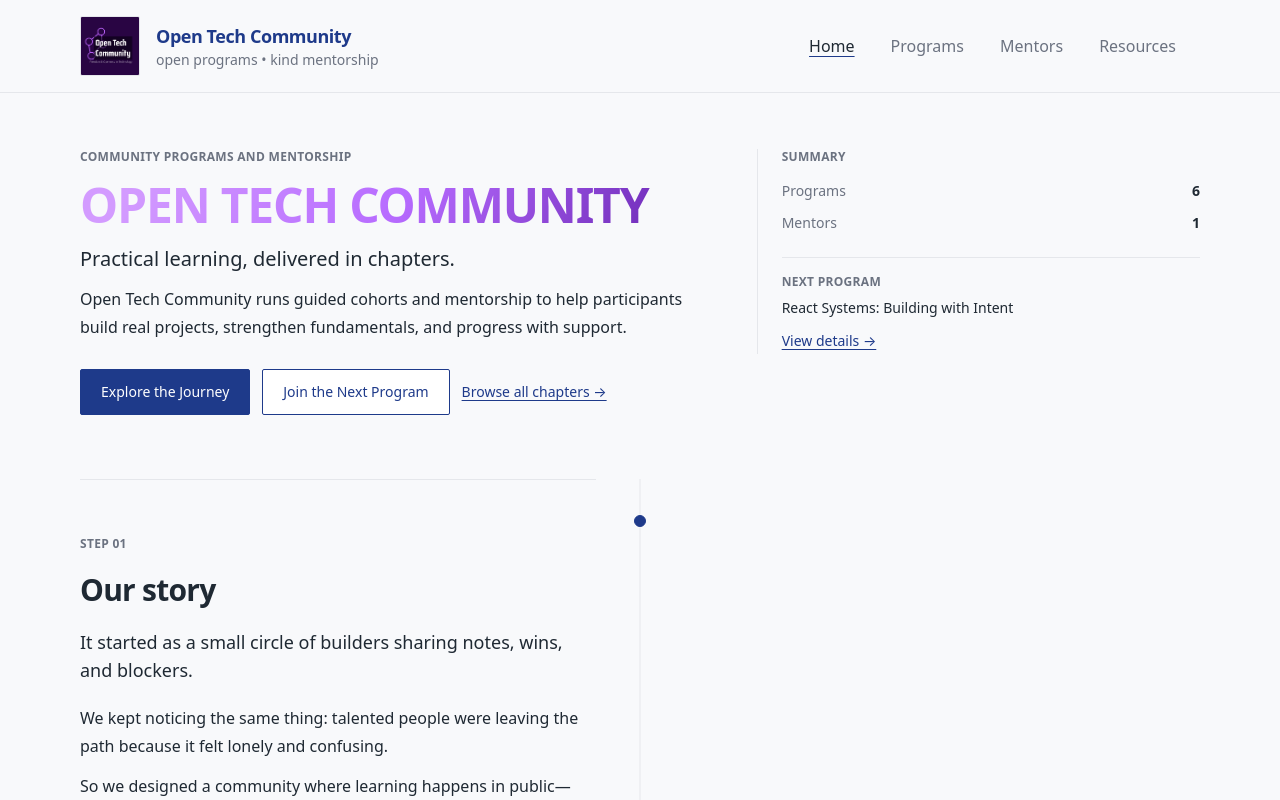
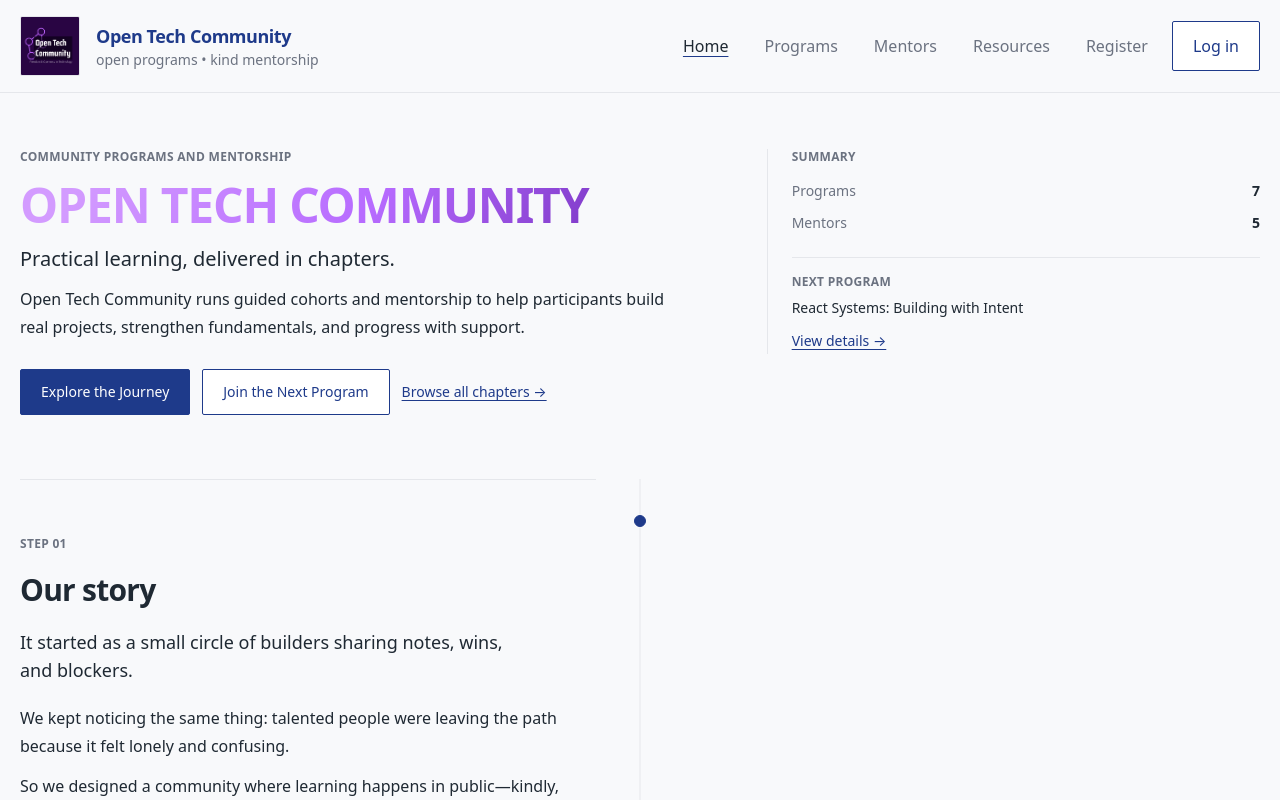
Before and after one commit to officialuseumang/OTC, a React (Vite) app: page / in a window 1280 px wide. Shown: the top 800 px of the page. Built offline with nearby package versions, Linux system fonts and the light colour scheme.

Commit message:
Initial commit

```diff
--- a/src/App.jsx
+++ b/src/App.jsx
@@ -21,7 +21,7 @@ function App() {
       <ScrollToTop />
       <Navbar />
 
-      <main className="w-full">
+      <main className="mx-auto w-full">
         <Routes>
           <Route path="/" element={<Home />} />
           <Route path="/programs" element={<Programs />} />
--- a/src/components/Navbar.jsx
+++ b/src/components/Navbar.jsx
@@ -56,15 +56,6 @@ export default function Navbar() {
   const [profileMenuOpen, setProfileMenuOpen] = useState(false)
   const navigate = useNavigate()
   const auth = getSessionAuth()
-  const publicNavItems = useMemo(
-    () =>
-      site.nav.filter(
-        (item) =>
-          !['/login', '/register', '/signup'].includes(item.to) &&
-          item.label?.toLowerCase() !== 'register'
-      ),
-    []
-  )
 
   const displayName = useMemo(() => getDisplayName(auth), [auth])
   const avatarSrc = useMemo(() => getAvatarDataUrl(displayName), [displayName])
@@ -113,7 +104,7 @@ export default function Navbar() {
 
         <div className="flex items-center gap-2">
           <nav className="hidden items-center gap-1 sm:flex" aria-label="Primary">
-            {publicNavItems.map((item) => (
+            {site.nav.map((item) => (
               <NavLink
                 key={item.to}
                 to={item.to}
@@ -138,7 +129,7 @@ export default function Navbar() {
                 <button
                   type="button"
                   onClick={() => setProfileMenuOpen((v) => !v)}
-                  className="otc-btn flex items-center gap-2 border border-transparent bg-transparent px-4 py-3 text-base text-[#1F2933] hover:bg-[#E5E7EB]"
+                  className="otc-btn flex items-center gap-2 border border-transparent bg-transparent px-4 py-3 text-base text-[#1F2933] hover:bg-[#F3F4F6]"
                   aria-expanded={profileMenuOpen}
                   aria-haspopup="menu"
                 >
@@ -155,14 +146,14 @@ export default function Navbar() {
                     <button
                       type="button"
                       onClick={handleDashboardOpen}
-                      className="block w-full rounded-[2px] px-3 py-2 text-left text-base text-[#1F2933] hover:bg-[#E5E7EB]"
+                      className="block w-full rounded-[2px] px-3 py-2 text-left text-base text-[#1F2933] hover:bg-[#F3F4F6]"
                     >
                       Dashboard
                     </button>
                     <button
                       type="button"
                       onClick={handleLogout}
-                      className="block w-full rounded-[2px] px-3 py-2 text-left text-base text-[#B91C1C] hover:bg-[#FEE2E2]"
+                      className="block w-full rounded-[2px] px-3 py-2 text-left text-base text-[#B91C1C] hover:bg-[#FEF2F2]"
                     >
                       Log out
                     </button>
@@ -170,11 +161,9 @@ export default function Navbar() {
                 ) : null}
               </div>
             ) : (
-              <>
-                {/* <NavLink to="/login" className="otc-btn otc-btn-secondary px-5 py-3 text-base">
+              <NavLink to="/login" className="otc-btn otc-btn-secondary px-5 py-3 text-base">
                 Log in
-                </NavLink> */}
-              </>
+              </NavLink>
             )}
           </div>
 
@@ -194,7 +183,7 @@ export default function Navbar() {
         <div className="border-t bg-[var(--otc-bg)] sm:hidden otc-divider">
           <div className="otc-container py-4">
             <nav className="grid gap-1">
-              {publicNavItems.map((item) => (
+              {site.nav.map((item) => (
                 <NavLink
                   key={item.to}
                   to={item.to}
@@ -222,7 +211,7 @@ export default function Navbar() {
                   <button
                     type="button"
                     onClick={() => setProfileMenuOpen((v) => !v)}
-                    className="otc-btn justify-between border border-transparent bg-transparent px-4 py-3 text-base text-[#1F2933] hover:bg-[#E5E7EB]"
+                    className="otc-btn justify-between border border-transparent bg-transparent px-4 py-3 text-base text-[#1F2933] hover:bg-[#F3F4F6]"
                     aria-expanded={profileMenuOpen}
                     aria-haspopup="menu"
                   >
@@ -259,15 +248,13 @@ export default function Navbar() {
                   ) : null}
                 </>
               ) : (
-                <>
-                  {/* <NavLink
+                <NavLink
                   to="/login"
                   onClick={() => setOpen(false)}
                   className="otc-btn otc-btn-secondary justify-center px-4 py-3 text-base"
                 >
                   Log in
-                  </NavLink> */}
-                </>
+                </NavLink>
               )}
             </div>
           </div>
--- a/src/data/mentors.json
+++ b/src/data/mentors.json
@@ -6,5 +6,37 @@
     "photo": "https://images.unsplash.com/photo-1525134479668-1bee5c7c6845?auto=format&fit=crop&w=600&q=80",
     "bio": "I love helping people ship their first ‘it works!’ moment. I’m here for the small wins, the questions you think are silly, and the confidence you’ll build along the way.",
     "programs": ["foundations-web", "mentorship-sprint"]
+  },
+  {
+    "id": "noah",
+    "name": "Noah Adeyemi",
+    "expertise": ["React", "Product thinking", "APIs"],
+    "photo": "https://images.unsplash.com/photo-1544723795-3fb6469f5b39?auto=format&fit=crop&w=600&q=80",
+    "bio": "My favorite mentoring style is collaborative: we’ll reason about choices together, keep scope honest, and make your next step feel obvious.",
+    "programs": ["foundations-web", "react-systems"]
+  },
+  {
+    "id": "aria",
+    "name": "Aria Santos",
+    "expertise": ["Mentorship", "Prototyping", "Developer experience"],
+    "photo": "https://images.unsplash.com/photo-1524504388940-b1c1722653e1?auto=format&fit=crop&w=600&q=80",
+    "bio": "I’m here to make building feel human. We’ll aim for clarity over perfection, and we’ll celebrate progress like it matters—because it does.",
+    "programs": ["react-systems", "mentorship-sprint"]
+  },
+  {
+    "id": "devon",
+    "name": "Devon Park",
+    "expertise": ["Open source", "Git", "Code review"],
+    "photo": "https://images.unsplash.com/photo-1521572163474-6864f9cf17ab?auto=format&fit=crop&w=600&q=80",
+    "bio": "I like demystifying the parts that feel intimidating: reading unfamiliar code, opening a first PR, and turning feedback into forward motion.",
+    "programs": ["open-source-onramp", "backend-api-lab"]
+  },
+  {
+    "id": "sana",
+    "name": "Sana Idris",
+    "expertise": ["APIs", "Data", "Product analytics"],
+    "photo": "https://images.unsplash.com/photo-1524504388940-b1c1722653e1?auto=format&fit=crop&w=600&q=80",
+    "bio": "I care about systems that are reliable and explanations that are kind. We’ll keep the scope small, measure what matters, and ship steadily.",
+    "programs": ["backend-api-lab", "data-handbook", "career-clinic"]
   }
 ]
--- a/src/data/programs.json
+++ b/src/data/programs.json
@@ -80,6 +80,46 @@
     ]
   },
   {
+    "id": "mentorship-sprint",
+    "title": "Mentorship Sprint: From Idea to Demo",
+    "image": "https://images.unsplash.com/photo-1521737604893-d14cc237f11d?auto=format&fit=crop&w=1200&q=80",
+    "tagline": "A short sprint to turn a tiny idea into a real demo.",
+    "description": "A fast-paced, supportive sprint for participants who want to practice shipping. Bring an idea (or borrow one) and build alongside mentors.",
+    "status": "past",
+    "startDate": "2025-10-07",
+    "endDate": "2025-11-01",
+    "mentors": ["maya", "aria"],
+    "location": "Remote",
+    "experience": [
+      "A kickoff that clarifies scope",
+      "Mid-sprint check-ins to unblock you",
+      "A final demo night with reflections"
+    ],
+    "skills": ["Scoping", "Prototyping", "Feedback loops"],
+    "outcomes": [
+      "Ship a demo you can show",
+      "Learn how to break work down",
+      "Practice receiving feedback"
+    ],
+    "chapterSections": [
+      {
+        "id": "intro",
+        "title": "Introduction",
+        "content": "This chapter is a sprint, not a marathon. We optimize for learning through shipping."
+      },
+      {
+        "id": "experience",
+        "title": "What you’ll experience",
+        "content": "You’ll make tradeoffs, build the smallest valuable thing, and learn fast."
+      },
+      {
+        "id": "skills",
+        "title": "Skills & outcomes",
+        "content": "You’ll leave with a demo and a clearer sense of your process."
+      }
+    ]
+  },
+  {
     "id": "open-source-onramp",
     "title": "Open Source Onramp: Issues to Impact",
     "image": "https://images.unsplash.com/photo-1515879218367-8466d910aaa4?auto=format&fit=crop&w=1200&q=80",
@@ -116,6 +156,46 @@
         "id": "skills",
         "title": "Skills & outcomes",
         "content": "You’ll leave with a repeatable approach to contributing and a clearer mental model of how projects work."
+      }
+    ]
+  },
+  {
+    "id": "backend-api-lab",
+    "title": "Backend API Lab: From Routes to Reliability",
+    "image": "https://images.unsplash.com/photo-1518770660439-4636190af475?auto=format&fit=crop&w=1200&q=80",
+    "tagline": "Build a small API that’s predictable, testable, and kind to users.",
+    "description": "We build a simple REST API and learn the habits that keep it stable: clear contracts, validation, error handling, and lightweight testing.",
+    "status": "upcoming",
+    "startDate": "2026-04-07",
+    "endDate": "2026-05-29",
+    "mentors": ["sana", "devon"],
+    "location": "Remote",
+    "experience": [
+      "Short lessons followed by hands-on implementation",
+      "Examples of real-world edge cases",
+      "A final demo where reliability is part of the story"
+    ],
+    "skills": ["APIs", "Validation", "Error handling", "Testing basics"],
+    "outcomes": [
+      "Ship an API with predictable responses",
+      "Write a small test suite that earns trust",
+      "Understand the tradeoffs of common API patterns"
+    ],
+    "chapterSections": [
+      {
+        "id": "intro",
+        "title": "Introduction",
+        "content": "We keep the scope small so the quality can be high. Reliability is a skill you can practice."
+      },
+      {
+        "id": "experience",
+        "title": "What you’ll experience",
+        "content": "You’ll build routes, then harden them: validate inputs, design errors, and test the behavior."
+      },
+      {
+        "id": "skills",
+        "title": "Skills & outcomes",
+        "content": "You’ll leave with a backend project you can explain, maintain, and extend."
       }
     ]
   },
@@ -160,82 +240,42 @@
     ]
   },
   {
-  "id": "software-freedom-day-2023",
-  "title": "Software Freedom Day: KUCC & KUOSC Celebration",
-  "image": "https://images.unsplash.com/photo-1669023414171-56f0740e34cd?q=80&w=1332&auto=format&fit=crop&ixlib=rb-4.1.0&ixid=M3wxMjA3fDB8MHxwaG90by1wYWdlfHx8fGVufDB8fHx8fA%3D%3D",
-  "tagline": "Celebrating innovation through open collaboration.",
-  "description": "An inspiring day at Kathmandu University dedicated to the world of FOSS, featuring expert talks on high-performance computing, licensing, and open-source careers.",
+    "id": "career-clinic",
+    "title": "Career Clinic: Portfolio and Interview Fundamentals",
+    "image": "https://images.unsplash.com/photo-1517245386807-bb43f82c33c4?auto=format&fit=crop&w=1200&q=80",
+    "tagline": "Practical prep that keeps your voice intact.",
+    "description": "A short clinic for early-career builders: clarify your story, refine a portfolio, and practice interviews with structured, kind feedback.",
     "status": "past",
-  "startDate": "2023-09-16",
-  "endDate": "2023-09-16",
-  "mentors": ["Jurgen Gaeremyn", "Damodar Lohani", "Shubham Joshi", "Arjun Gautam"],
-  "location": "Kathmandu University, Dhulikhel",
+    "startDate": "2025-08-05",
+    "endDate": "2025-08-30",
+    "mentors": ["aria", "sana"],
+    "location": "Remote",
     "experience": [
-    "Expert-led sessions on openHPC and technology trends",
-    "Deep dives into FOSS history and legal licensing frameworks",
-    "Community networking and localization workshops"
+      "Portfolio teardown sessions (supportive, specific)",
+      "Mock interviews with actionable feedback",
+      "Narrative coaching for introductions and project stories"
     ],
-  "skills": ["Open Source Advocacy", "High-Performance Computing", "Localization", "Open Tech Strategy"],
+    "skills": ["Storytelling", "Interview practice", "Portfolio review"],
     "outcomes": [
-    "Understand the global impact of the FOSS movement",
-    "Identify career pathways within the open-source ecosystem",
-    "Connect with the local and international developer community"
+      "Improve your portfolio narrative",
+      "Practice interviews in a low-stakes setting",
+      "Leave with a clear next-step plan"
     ],
     "chapterSections": [
       {
         "id": "intro",
         "title": "Introduction",
-      "content": "The event kicked off with a welcome by Ayush Aryal and an introduction to the KUOSC mission by Aadarsha Dhakal, setting a collaborative tone for the day."
+        "content": "We focus on clarity and confidence. Your story should feel honest and easy to repeat."
       },
       {
         "id": "experience",
         "title": "What you’ll experience",
-      "content": "Attendees explored technical frontiers like openHPC with Shubham Joshi, navigated legal landscapes with Samikshya Upadhyay, and learned about LibreOffice localization with Saroj Dhakal."
+        "content": "You’ll iterate on your portfolio and practice interview reps with feedback you can use immediately."
       },
       {
         "id": "skills",
         "title": "Skills & outcomes",
-      "content": "Participants gained a clearer vision of open-source career opportunities and the practical application of open technology in modern industry."
-    }
-  ]
-},
-{
-  "id": "mapping-mania-2023",
-  "title": "Mapping Mania: OpenStreetMap Showcase",
-  "image": "https://images.unsplash.com/photo-1526778548025-fa2f459cd5c1?auto=format&fit=crop&w=1200&q=80",
-  "tagline": "Harnessing open-source mapping for positive change.",
-  "description": "A collaborative event focused on OpenStreetMap (OSM) technology, featuring hands-on mapping workshops, humanitarian use cases, and community-driven innovation.",
-  "status": "past",
-  "startDate": "2023-07-21",
-  "endDate": "2023-07-21",
-  "mentors": ["Gaurav Shah", "Sushma Ghimire", "Amrit K. Aryal", "Feye Andal", "Ashok Rebmad Thakulla"],
-  "location": "Sagarmatha College of Engineering",
-  "experience": [
-    "Live mapping workshops with hands-on guidance",
-    "Humanitarian mapping sessions focused on crisis response",
-    "Product showcase for innovative OSM-based tools"
-  ],
-  "skills": ["OpenStreetMap (OSM)", "FOSS Advocacy", "Geospatial Data", "Humanitarian Mapping"],
-  "outcomes": [
-    "Create and manage a live OpenStreetMap user profile",
-    "Contribute to global humanitarian mapping initiatives",
-    "Engage with the regional YouthMappers and OSM community"
-  ],
-  "chapterSections": [
-    {
-      "id": "intro",
-      "title": "Introduction",
-      "content": "Gaurav Shah opened the session with a primer on FOSS, followed by Sushma Ghimire's exploration of OSM use cases in urban planning and disaster management."
-    },
-    {
-      "id": "experience",
-      "title": "What you’ll experience",
-      "content": "Participants engaged in live mapping drills led by Amrit K. Aryal and Ashok Rebmad Thakulla, while Feye Andal shared powerful stories of mapping for humanitarian aid."
-    },
-    {
-      "id": "skills",
-      "title": "Skills & outcomes",
-      "content": "Beyond technical mapping, attendees learned about community building from Nishan K. Aryal and explored the future of open-source geospatial products with Arjun Gautam."
+        "content": "You’ll leave with sharper materials and more comfort speaking about your work."
       }
     ]
   }
--- a/src/data/site.json
+++ b/src/data/site.json
@@ -87,9 +87,9 @@
       { "label": "Register", "to": "/register" }
     ],
     "socials": [
-      { "label": "GitHub", "href": "https://github.com/opentechcommunity" },
-      { "label": "Instagram", "href": "https://www.instagram.com/corpolatech" },
-      { "label": "LinkedIn", "href": "https://www.linkedin.com/company/corpola-tech/" }
+      { "label": "GitHub", "href": "https://github.com" },
+      { "label": "Discord", "href": "https://discord.com" },
+      { "label": "LinkedIn", "href": "https://linkedin.com" }
     ],
     "note": "Built with care by the community."
   }
--- a/src/styles/globals.css
+++ b/src/styles/globals.css
@@ -10,7 +10,6 @@
 :root {
   /* Palette */
   --otc-bg: #F8F9FB;
-  --otc-footer-bg: #E9EDF3;
   --otc-surface: #FFFFFF;
   --otc-ink: #1F2933;
   --otc-muted: #6B7280;
@@ -69,11 +68,11 @@
     and makes it hard to accidentally introduce off-spec colors.
   */
   .otc-container {
-    @apply w-full px-20;
+    @apply mx-auto w-full max-w-[1440px] px-5;
   }
 
   .otc-page {
-    @apply w-full px-20 py-10 sm:py-14;
+    @apply mx-auto w-full max-w-[1440px] px-5 py-10 sm:py-14;
   }
 
   .otc-surface {
@@ -84,18 +83,6 @@
 
   .otc-divider {
     border-color: var(--otc-line);
-  }
-
-  .otc-footer {
-    background: var(--otc-footer-bg);
-  }
-
-  .otc-social-btn {
-    border-color: #c3c9d3;
-  }
-
-  .otc-social-btn:hover {
-    background: #dde3ec;
   }
 
   .otc-muted {
@@ -153,7 +140,6 @@
   .otc-btn {
     @apply inline-flex items-center justify-center px-4 py-2 text-sm font-medium;
     border-radius: var(--otc-radius);
-    transition: background-color 160ms ease, border-color 160ms ease;
   }
 
   .otc-btn-primary {
@@ -162,20 +148,11 @@
     color: #ffffff;
   }
 
-  .otc-btn-primary:hover:not(:disabled) {
-    background: #162f76;
-    border-color: #162f76;
-  }
-
   .otc-btn-secondary {
     /* Secondary button: outline using the single accent color. */
     background: var(--otc-surface);
     border: 1px solid var(--otc-accent);
     color: var(--otc-accent);
-  }
-
-  .otc-btn-secondary:hover:not(:disabled) {
-    background: #e3e8f2;
   }
 
   .otc-btn-disabled {
```
Also changed, not shown: src/components/Footer.jsx (+5 -5 lines), 1 other file (tests, documents, lock files or other folders). Lines whose indentation alone changed are shown as unchanged.
